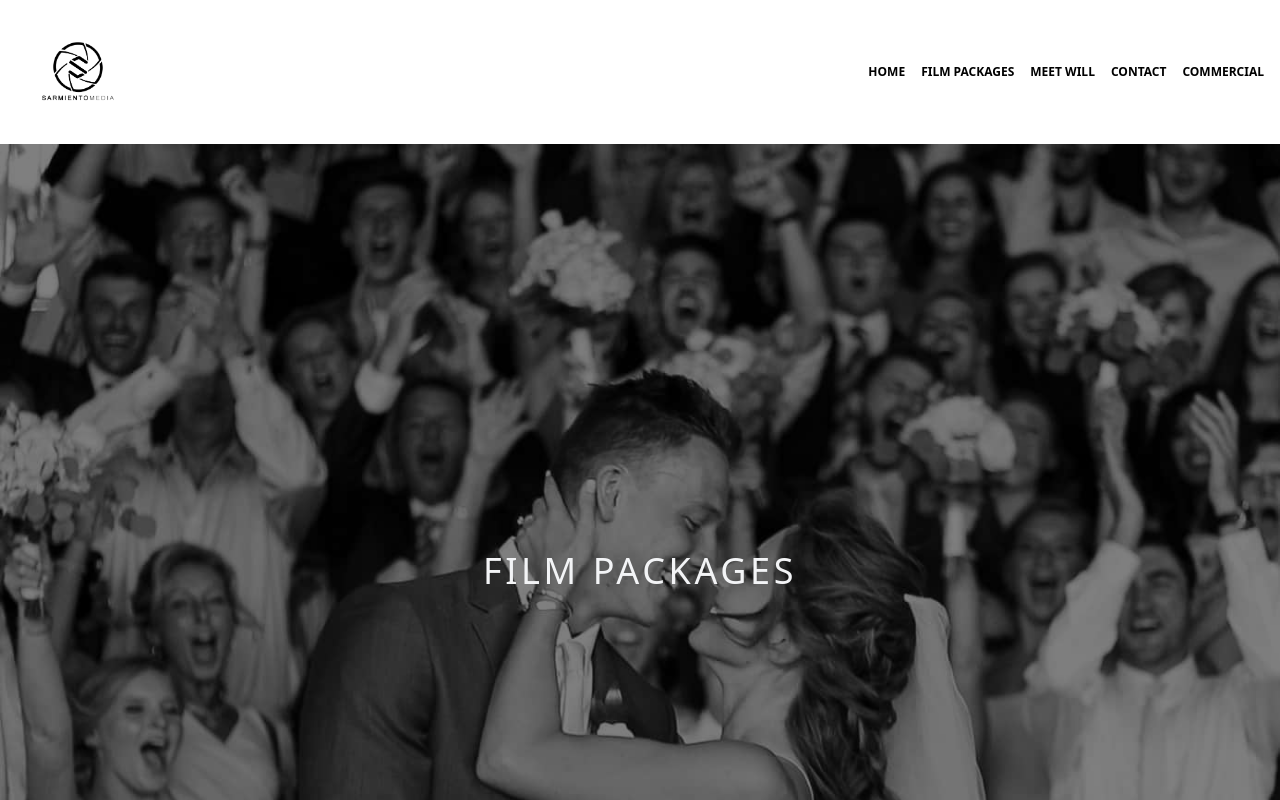
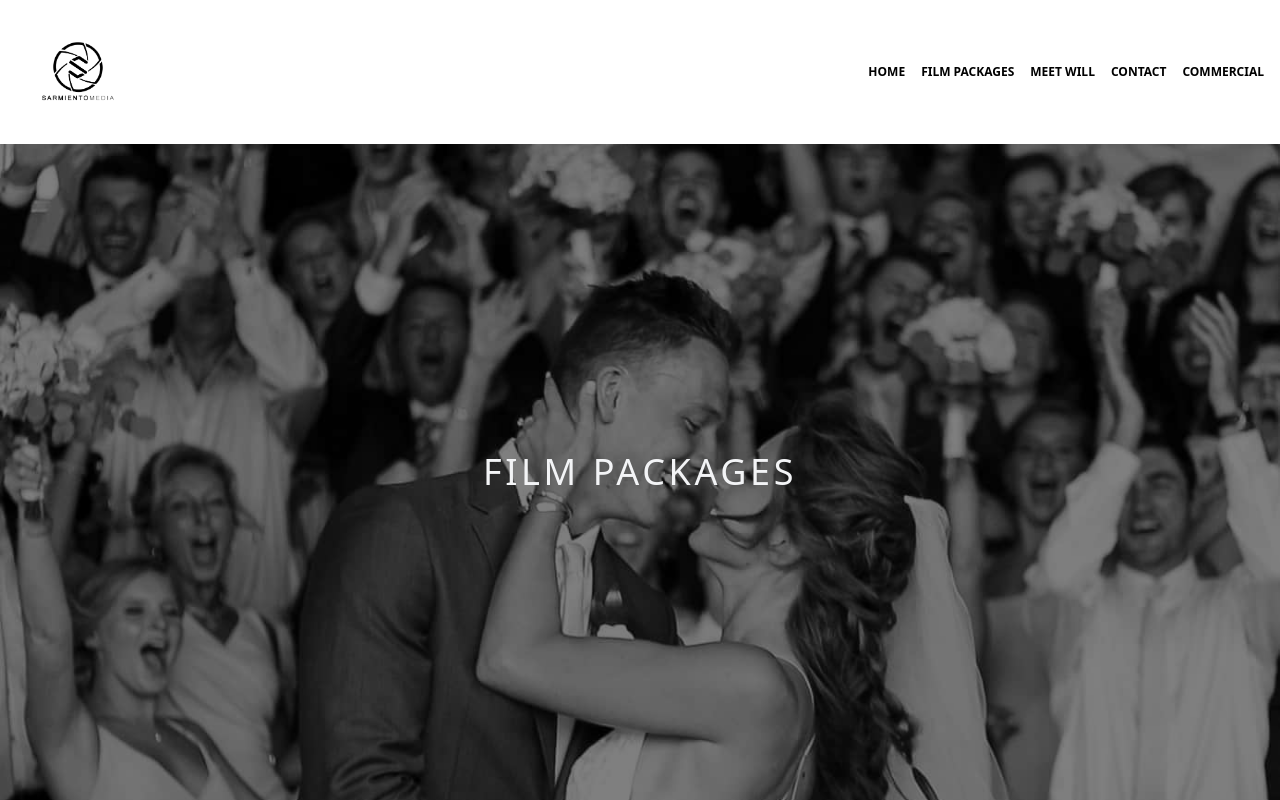
Before and after one commit to ddoria921/sarmiento-media, a Next.js app: page /film-packages in a window 1280 px wide. Shown: the top 800 px of the page. Built offline with nearby package versions, Linux system fonts and the light colour scheme; no server answers.

Commit message:
Add custom font to CSS

```diff
--- a/styles/globals.css
+++ b/styles/globals.css
@@ -1,3 +1,16 @@
+@font-face {
+  font-family: "High Tide";
+  src: url("/fonts/high_tide/high_tide-webfont.eot");
+  src: url("/fonts/high_tide/high_tide-webfont.eot?#iefix")
+      format("embedded-opentype"),
+    url("/fonts/high_tide/high_tide-webfont.woff2") format("woff2"),
+    url("/fonts/high_tide/high_tide-webfont.woff") format("woff"),
+    url("/fonts/high_tide/high_tide-webfont.ttf") format("truetype"),
+    url("/fonts/high_tide/high_tide-webfont.svg#high_tideregular") format("svg");
+  font-weight: normal;
+  font-style: normal;
+}
+
 html,
 body {
   padding: 0;
@@ -18,3 +31,7 @@ a {
 .radial-gradient {
   background: radial-gradient(rgba(0, 0, 0, 0.2), rgba(0, 0, 0, 0.4));
 }
+
+.hero-container {
+  height: calc(100vh - 9rem);
+}
```
